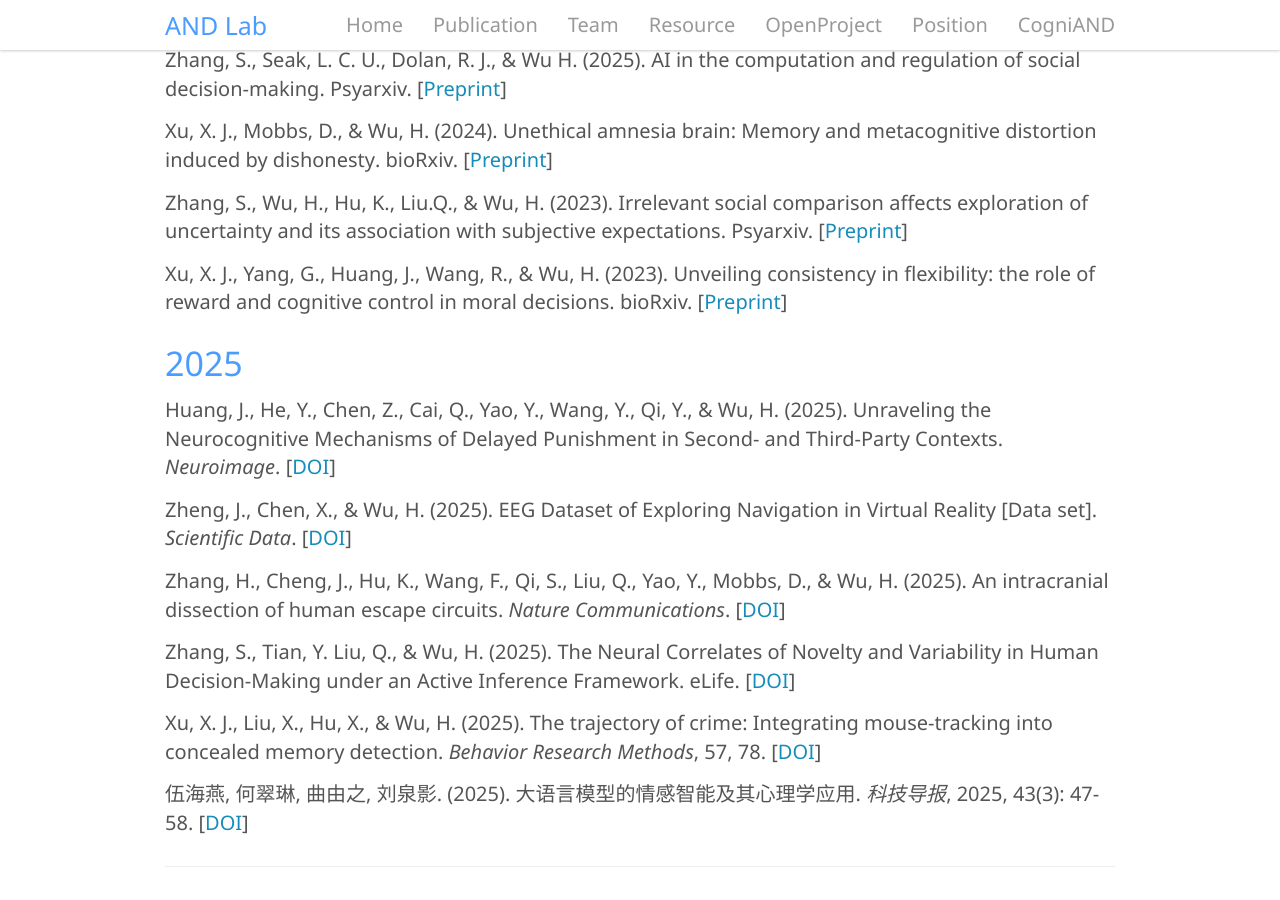
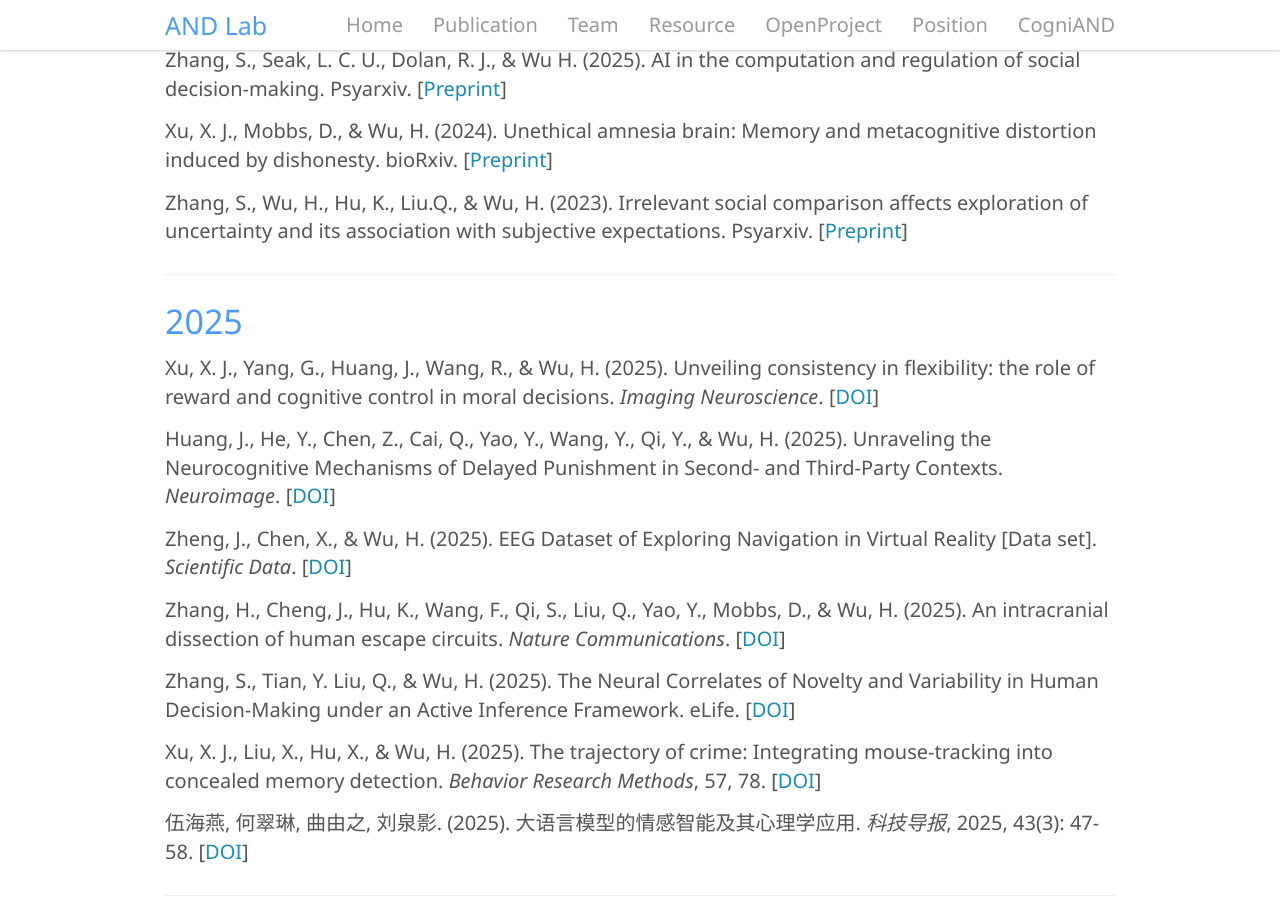
Before and after one commit to andlab-um/lab-website, a Jekyll site: the page built from _pages/publication.md, in a window 1280 px wide and 900 px high, scrolled down 567 px. Built offline with Jekyll 4.4.1, drawn with Linux system fonts in a browser that asks for light colours; nearby versions of some CDN libraries.

Commit message:
Update publication.md

```diff
--- a/_pages/publication.md
+++ b/_pages/publication.md
@@ -28,11 +28,13 @@ Xu, X. J., Mobbs, D., & Wu, H. (2024). **Unethical amnesia brain: Memory and met
 
 Zhang, S., Wu, H., Hu, K., Liu.Q., & Wu, H. (2023). **Irrelevant social comparison affects exploration of uncertainty and its association with subjective expectations**. Psyarxiv. [[Preprint](https://psyarxiv.com/74qvb/){:target="_blank"}]
 
-Xu, X. J., Yang, G., Huang, J., Wang, R., & Wu, H. (2023). **Unveiling consistency in flexibility: the role of reward and cognitive control in moral decisions**. bioRxiv. [[Preprint](https://doi.org/10.1101/2023.06.17.545416){:target="_blank"}]
+---
 
 ### 2025
 
-Huang, J., He, Y., Chen, Z., Cai, Q., Yao, Y., Wang, Y., Qi, Y., & Wu, H. (2025). **Unraveling the Neurocognitive Mechanisms of Delayed Punishment in Second- and Third-Party Contexts**. *Neuroimage*. [[DOI](https://www.biorxiv.org/content/10.1101/2025.02.25.640024v1){:target="_blank"}]
+Xu, X. J., Yang, G., Huang, J., Wang, R., & Wu, H. (2025). **Unveiling consistency in flexibility: the role of reward and cognitive control in moral decisions**. *Imaging Neuroscience*. [[DOI](https://doi.org/10.1101/2023.06.17.545416){:target="_blank"}]
+
+Huang, J., He, Y., Chen, Z., Cai, Q., Yao, Y., Wang, Y., Qi, Y., & Wu, H. (2025). **Unraveling the Neurocognitive Mechanisms of Delayed Punishment in Second- and Third-Party Contexts**. *Neuroimage*. [[DOI](https://doi.org/10.1016/j.neuroimage.2025.121574){:target="_blank"}]
 
 Zheng, J., Chen, X., & Wu, H. (2025). **EEG Dataset of Exploring Navigation in Virtual Reality [Data set]**. *Scientific Data*. [[DOI](https://doi.org/10.57760/sciencedb.23155){:target="_blank"}]
 
```
